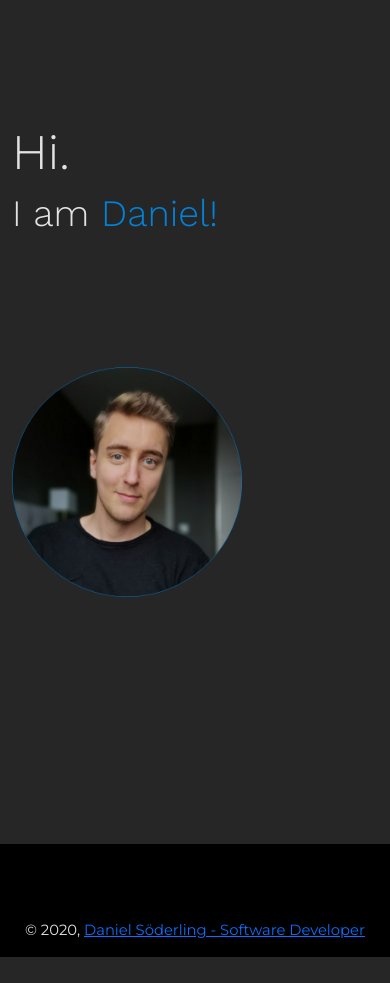
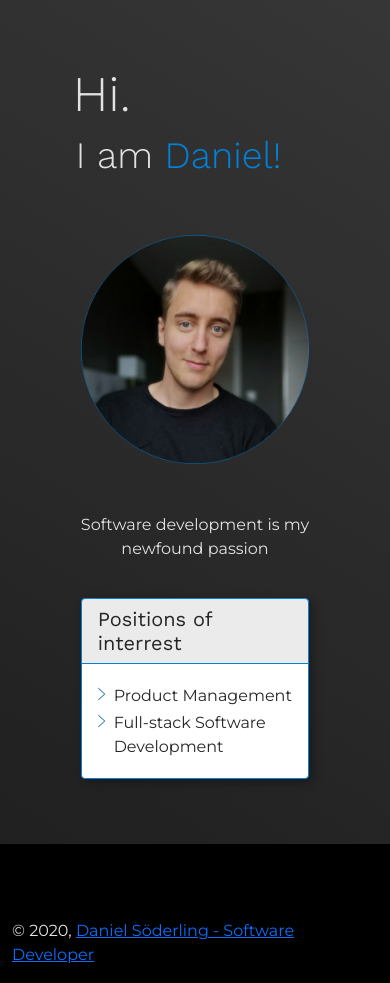
Before and after one commit to dsod/dsod.dev, a Gatsby site: page / in a window 390 px wide. Before the commit the page ends 957 px from the top, so only its background shows below. Built offline with nearby package versions, Linux system fonts and the light colour scheme; Gatsby itself is replaced by a stand-in of ours.

Commit message:
Responsive site header completed

```diff
--- a/gatsby-config.js
+++ b/gatsby-config.js
@@ -24,10 +24,18 @@ module.exports = {
     {
       resolve: `gatsby-plugin-google-fonts`,
       options: {
-        fonts: [`Work Sans\:300`, `Montserrat\:400`],
+        fonts: [`Work Sans\:300,400`, `Montserrat\:400`],
         display: "swap",
       },
     },
     `gatsby-alias-imports`,
+    {
+      resolve: "gatsby-plugin-react-svg",
+      options: {
+        rule: {
+          include: `${__dirname}/src/images/icons`,
+        },
+      },
+    },
   ],
 }
--- a/package.json
+++ b/package.json
@@ -12,6 +12,7 @@
     "gatsby-plugin-google-fonts": "^1.0.1",
     "gatsby-plugin-offline": "^3.2.12",
     "gatsby-plugin-react-helmet": "^3.3.5",
+    "gatsby-plugin-react-svg": "^3.0.0",
     "gatsby-plugin-sass": "^2.3.10",
     "gatsby-plugin-sharp": "^2.6.33",
     "gatsby-source-filesystem": "^2.3.13",
--- a/src/components/Images/ProfileImage.tsx
+++ b/src/components/Images/ProfileImage.tsx
@@ -15,7 +15,9 @@ const ProfileImage = () => {
     }
   `)
 
-  return <Img fluid={data.profileImage.childImageSharp.fluid} />
+  return (
+    <Img className="picture" fluid={data.profileImage.childImageSharp.fluid} />
+  )
 }
 
 export default ProfileImage
--- a/src/layout/Header/Header.tsx
+++ b/src/layout/Header/Header.tsx
@@ -1,30 +1,53 @@
 import PropTypes from "prop-types"
 import React from "react"
-import ProfileImage from "../../components/Images/ProfileImage"
-import "styles/components/header.scss"
+import ProfileImage from "components/Images/ProfileImage"
+import ListIcon from "images/icons/list-item.svg"
 
 const Header = () => (
-  <header className="d-flex align-items-md-center">
+  <header className="d-flex align-items-center">
+    <div className="container">
+      <div className="header-wrapper">
+        <div className="title col-5 col-md-4 col-lg-4">
           <div className="row">
-      <div className="col-8 col-md-4 d-flex flex-column justify-content-center title">
+            <div className="col-8">
               <h1>Hi.</h1>
+            </div>
+            <div className="col-8">
               <h2>
                 I am <span className="font-color-accent">Daniel!</span>
               </h2>
             </div>
-      <div className="col-8 col-md-4">
+          </div>
+        </div>
+        <div className="lead-wrapper col-5 col-lg-4">
+          <div className="col-lg-8">
+            <p className="lead">Software development is my newfound passion</p>
+          </div>
+          <div className="col-lg-8">
+            <div className="card">
+              <h5 className="card-header">Positions of interrest</h5>
+              <div className="card-body">
+                <ul>
+                  <li>
+                    <ListIcon />
+                    Product Management
+                  </li>
+                  <li>
+                    <ListIcon />
+                    Full-stack Software Development
+                  </li>
+                </ul>
+              </div>
+            </div>
+          </div>
+        </div>
+
+        <div className="picture col-5 col-lg-4">
           <ProfileImage />
+        </div>
       </div>
     </div>
   </header>
 )
 
-Header.propTypes = {
-  siteTitle: PropTypes.string,
-}
-
-Header.defaultProps = {
-  siteTitle: ``,
-}
-
 export default Header
--- a/src/layout/Layout.tsx
+++ b/src/layout/Layout.tsx
@@ -26,10 +26,8 @@ const Layout = ({ children }) => {
 
   return (
     <>
-      <div className="container">
-        <Header siteTitle={data.site.siteMetadata.title} />
-        <main>{children}</main>
-      </div>
+      <Header siteTitle={data.site.siteMetadata.title} />
+      <main>{children}</main>
       <Footer />
     </>
   )
--- a/src/styles/_variables.scss
+++ b/src/styles/_variables.scss
@@ -9,7 +9,6 @@ $body-color: $color-light;
 $grid-columns: 8;
 
 // Bootstrap Native Font stack configuration
-$rfs-base-value: 14px;
 $font-size-base: 1rem;
 $font-family-base: Montserrat, Tahoma, Helvetica, sans-serif;
 
--- /dev/null
+++ b/src/styles/components/_header.scss
@@ -0,0 +1,112 @@
+@import "../variables";
+
+header {
+  height: 100vh;
+  background: rgb(32, 32, 32);
+  background: linear-gradient(
+    31deg,
+    rgba(32, 32, 32, 1) 0%,
+    rgba(54, 54, 54, 1) 100%
+  );
+
+  .header-wrapper {
+    height: 80%;
+    display: flex;
+    flex-direction: column;
+    flex-wrap: nowrap;
+    align-items: center;
+    justify-content: space-between;
+
+    @include media-breakpoint-up(lg) {
+      height: 700px;
+      flex-wrap: wrap;
+      justify-content: center;
+
+      > * {
+        flex-basis: 50%;
+      }
+    }
+  }
+
+  .title {
+    display: flex;
+    flex-flow: row wrap;
+    align-items: flex-end;
+
+    & h1 {
+      @include font-size(6rem);
+      text-indent: -8px;
+    }
+    & h2 {
+      @include font-size(4rem);
+      text-indent: -5px;
+    }
+  }
+
+  .lead-wrapper {
+    order: 1;
+    justify-content: center;
+
+    .lead {
+      text-align: center;
+    }
+
+    @include media-breakpoint-up(lg) {
+      order: 0;
+
+      .lead {
+        text-align: left;
+      }
+    }
+  }
+
+  .picture {
+    max-width: 500px;
+    @include margin-top(2rem);
+    @include margin-bottom(2rem);
+  }
+
+  .break {
+    flex-basis: 100%;
+  }
+
+  .card {
+    color: $color-dark;
+    border: 1px solid $color-accent;
+    box-shadow: 3px 3px 10px 1px rgba(0, 0, 0, 0.3);
+    @include margin-top(4rem);
+    width: 350px;
+
+    @include media-breakpoint-down(lg) {
+      width: auto;
+    }
+
+    h5 {
+      margin: 0;
+      font-weight: 400;
+    }
+
+    .card-header {
+      border-bottom: 1px solid $color-accent;
+      background-color: rgba(0, 0, 0, 0.08);
+    }
+
+    ul {
+      list-style: none;
+      margin: 0;
+      padding-left: 1rem;
+
+      li {
+        @include margin-top(0.2rem);
+        @include margin-bottom(0.2rem);
+      }
+
+      svg {
+        position: absolute;
+        left: 0.5rem;
+        margin: 0 0.5rem;
+        height: 20px;
+      }
+    }
+  }
+}
--- a/src/styles/components/header.scss
+++ /dev/null
@@ -1,14 +0,0 @@
-@import "~rfs/scss";
-
-header {
-  height: 100vh;
-}
-
-.title {
-  & h1 {
-    @include font-size(6rem);
-  }
-  & h2 {
-    @include font-size(4rem);
-  }
-}
--- a/src/styles/index.scss
+++ b/src/styles/index.scss
@@ -4,4 +4,6 @@
 @import "~bootstrap/scss/mixins";
 @import "~bootstrap/scss/reboot";
 @import "~bootstrap/scss/bootstrap-grid";
+@import "~bootstrap/scss/card";
 @import "base";
+@import "./components/header";
```
Also changed, not shown: src/images/icons/list-item.svg (added), 1 other file. Lines whose indentation alone changed are shown as unchanged.
